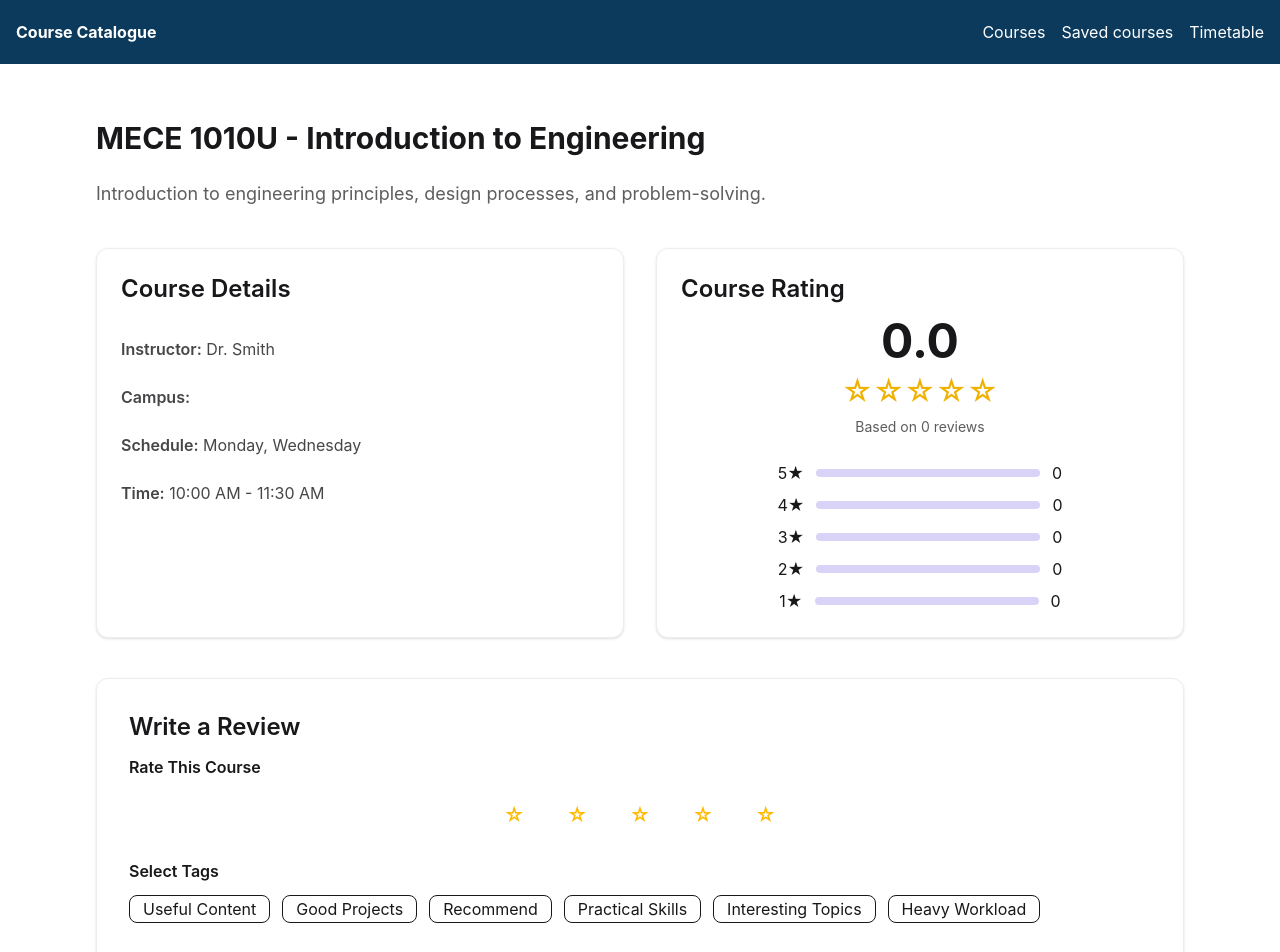
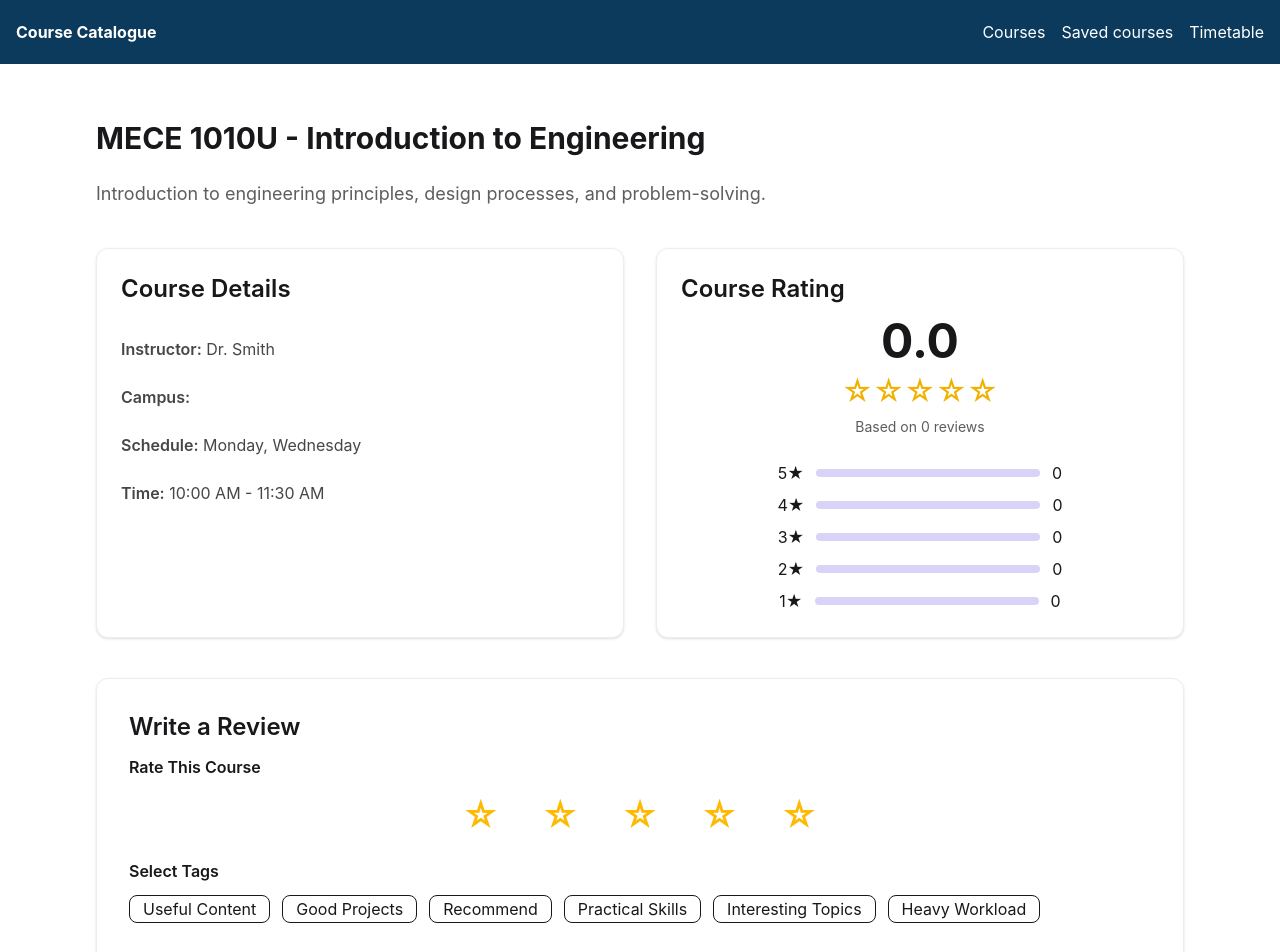
Before and after one commit to TheCuties/TheCuties-Classes-Catalogue, a React (Vite) app: page /reviews/1 in a window 1280 px wide. Shown: the top 952 px of the page. Built offline with nearby package versions, Linux system fonts and the light colour scheme.

Commit message:
Included half stars for average rating, made stars larger

```diff
--- a/src/pages/ReviewPage.jsx
+++ b/src/pages/ReviewPage.jsx
@@ -156,7 +156,7 @@ function ReviewPage({courses}) {
 				{/* Course Average Rating */}
 				<p className="text-5xl font-bold text-center mb-2">{averageRating.toFixed(1)}</p>
 				<p className="text-center text-yellow-500 text-3xl my-2">
-					{"★".repeat(Math.round(averageRating))}{"☆".repeat(5-Math.round(averageRating))}
+					{"★".repeat(Math.floor(averageRating))}{"⯪".repeat(Math.round(averageRating) - Math.floor(averageRating))}{"☆".repeat(5-Math.round(averageRating))}
 				</p>
 				<p className="text-center text-sm text-base-content/70">
 					Based on {reviewCount} review{reviewCount == 1 ? '' : 's'}
@@ -203,7 +203,7 @@ function ReviewPage({courses}) {
 						aria-label= ""
 						key={star}
 						onClick={() => setNewStars(star)}
-						className="btn btn-ghost btn-xsm text-xl text-amber-400">
+						className="btn btn-ghost btn-xsm text-4xl text-amber-400">
 						{star <= newStars ? "★" : "☆"}
 					</button>
 				))}
@@ -279,7 +279,7 @@ function ReviewPage({courses}) {
 				<div className="flex items-center justify-between mb-2">
 					<span className="font-semibold text-base-content">{review.name}</span>
 					<span className="text-3xl text-yellow-500">
-					{"★".repeat(review.stars)}
+					{"★".repeat(review.stars)}{"☆".repeat(5-review.stars)}
 					</span>
 				</div>
 				{/*Add the date to the rating card*/}
```
